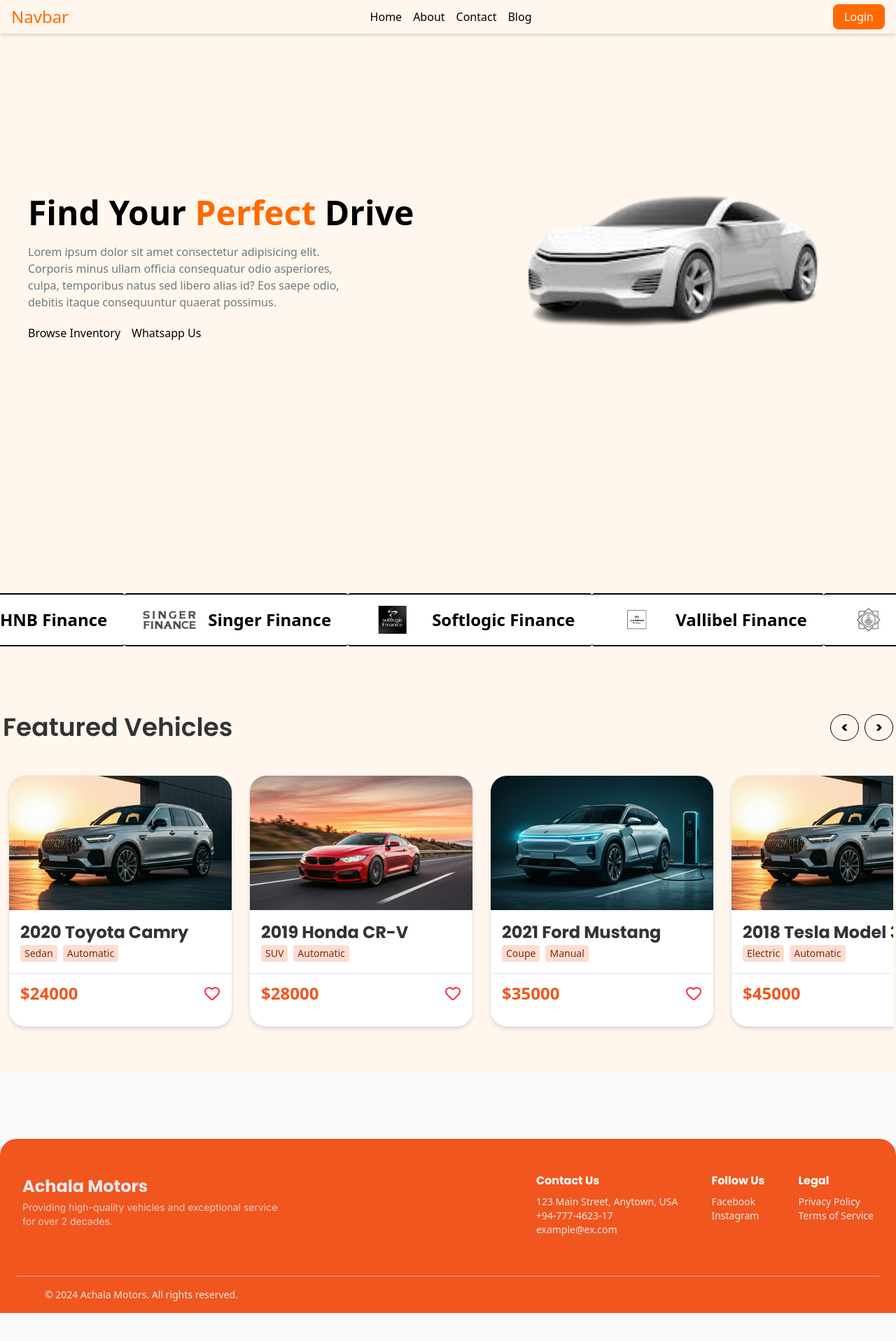
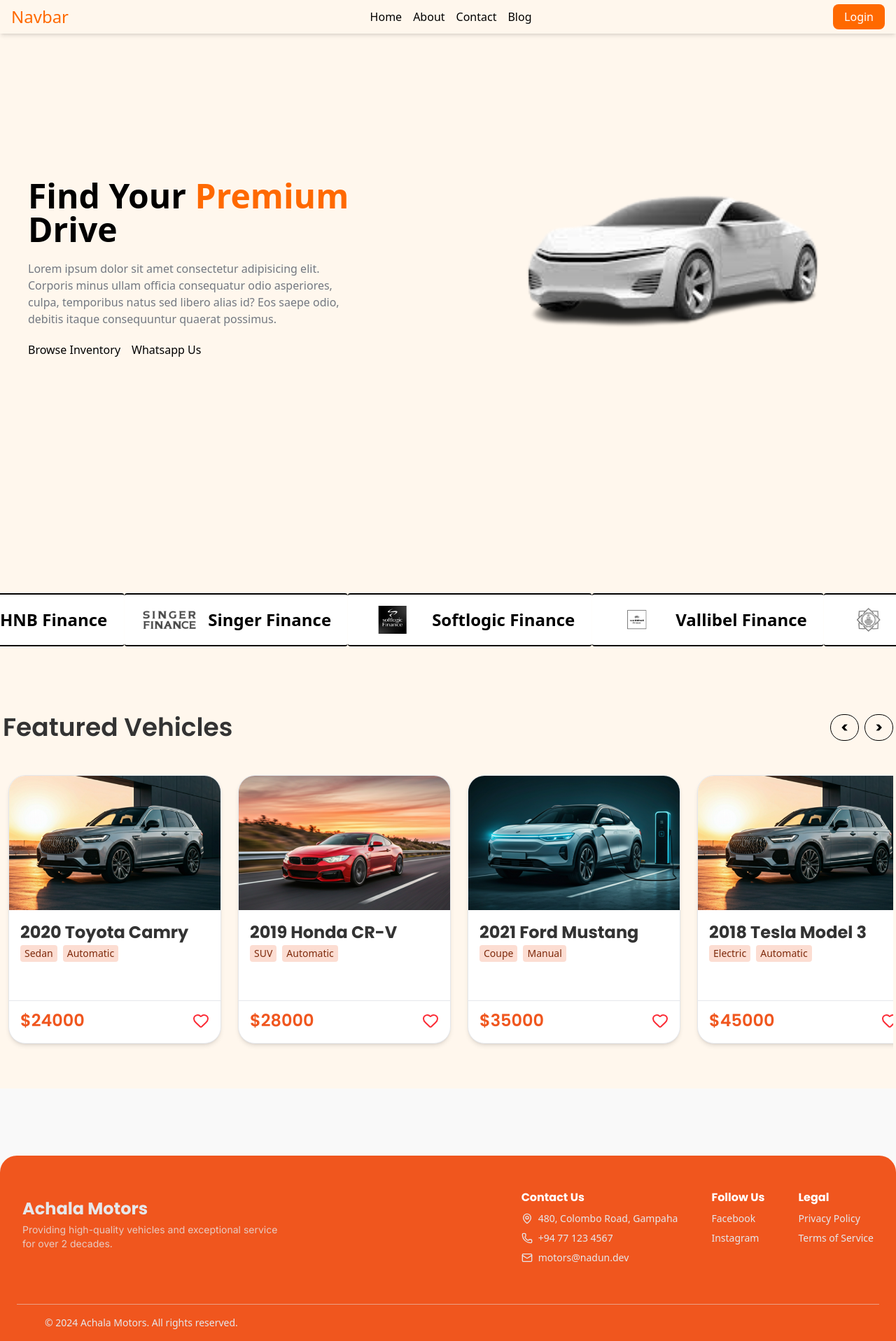
Before and after one commit to Thamidu-Nadun/vehicle-shop-freelance, a Next.js app in the folder apps/web/: page / in a window 1280 px wide. Shown: the whole page at 70% size. Before the commit the page ends 1877 px from the top, so only its background shows below. Built offline with nearby package versions, Linux system fonts and the light colour scheme; a web font is replaced by a local one.

Commit message:
feat: enhance FeatureCarCard styles, improve Footer component with icons, and add animated HeroTitle component

```diff
--- a/apps/web/Components/CarCard/FeatureCarCard.tsx
+++ b/apps/web/Components/CarCard/FeatureCarCard.tsx
@@ -15,7 +15,10 @@
   tags: string[];
 }) => {
   return (
-    <div className="w-80 max-w-sm h-90 shrink-0 rounded-3xl border border-gray-200 bg-white shadow-md hover:shadow-lg overflow-hidden">
+    <div
+      className="w-76 max-w-sm h-96 aspect-9/16 flex flex-col shrink-0 rounded-3xl border border-gray-200
+    bg-white shadow-md hover:shadow-lg overflow-hidden group hover:-translate-y-1 transition-all duration-300"
+    >
       <Image
         src={image}
         alt={name}
@@ -23,10 +26,11 @@
         height={200}
         className="h-48 w-full object-cover"
       />
+      <div className="flex-1 flex flex-col justify-between pb-1">
         <div className="px-4 py-4">
           <div className="flex items-center justify-between">
             <h2
-            className="font-poppins font-bold text-2xl"
+              className="font-poppins font-bold text-2xl group-hover:text-brand group-hover:underline hover:cursor-pointer transition-colors duration-300"
               aria-label={`car details for ${id}`}
             >
               {name}
@@ -44,10 +48,12 @@
           </div>
         </div>
         <div className="w-full flex items-center justify-between px-4 py-3 border-t border-gray-200">
-        <p className="text-brand text-2xl font-semibold">${price}</p>
+          <p className="text-brand text-2xl font-semibold font-poppins">
+            ${price}
+          </p>
           {/* <button
             className="bg-brand text-white hover:bg-brand/90
-        px-8 py-2 rounded-lg cursor-pointer transition-colors duration-300 font-medium"
+        px-4 py-2 rounded-lg cursor-pointer transition-colors duration-300 font-medium"
           >
             View Details
           </button> */}
@@ -59,6 +65,7 @@
           </button>
         </div>
       </div>
+    </div>
   );
 };
 
--- a/apps/web/Components/Footer/Footer.tsx
+++ b/apps/web/Components/Footer/Footer.tsx
@@ -1,17 +1,34 @@
+import { LucideIcon, Mail, MapPin, Phone } from "lucide-react";
+import Link from "next/link";
+import React from "react";
+
 type LinkSection = {
   sectionName: string;
   links: {
     name: string;
     url: string;
+    icon?: LucideIcon;
   }[];
 };
 const quickLinks: LinkSection[] = [
   {
     sectionName: "Contact Us",
     links: [
-      { name: "123 Main Street, Anytown, USA", url: "#" },
-      { name: "+94-777-4623-17", url: "#" },
-      { name: "example@ex.com", url: "#" },
+      {
+        name: "480, Colombo Road, Gampaha",
+        url: "#",
+        icon: MapPin,
+      },
+      {
+        name: "+94 77 123 4567",
+        url: "#",
+        icon: Phone,
+      },
+      {
+        name: "motors@nadun.dev",
+        url: "#",
+        icon: Mail,
+      },
     ],
   },
   {
@@ -53,9 +70,13 @@
                 {section.sectionName}
               </h3>
               <ul className="mt-2">
-                {section.links.map((link) => (
-                  <li key={link.name} className="text-sm text-gray-200">
-                    {link.name}
+                {section.links.map((link, idx) => (
+                  <li key={idx} className="mt-2">
+                    <FooterLink
+                      name={link.name}
+                      url={link.url}
+                      Icon={link.icon}
+                    />
                   </li>
                 ))}
               </ul>
@@ -72,4 +93,24 @@
   );
 };
 
+const FooterLink = ({
+  name,
+  url,
+  Icon,
+}: {
+  name: string;
+  url: string;
+  Icon: LucideIcon | undefined;
+}) => {
+  return (
+    <Link
+      href={url}
+      className="flex items-center gap-2 text-sm text-gray-200 hover:underline cursor-pointer hover:text-gray-100 hover:translate-x-1 transition-all duration-300"
+    >
+      {Icon && <Icon className="w-4 h-4" />}
+      {name}
+    </Link>
+  );
+};
+
 export default Footer;
--- a/apps/web/app/_home/FeatureCars.tsx
+++ b/apps/web/app/_home/FeatureCars.tsx
@@ -46,17 +46,43 @@
     tags: ["Electric", "Automatic"],
   },
 ];
+const sliderSettings = {
+  moveSpeed: 400, // Speed of the slide transition in milliseconds
+  autoSlideInterval: 3000, // Interval for automatic sliding in milliseconds
+  behavior: "smooth" as ScrollBehavior, // Scroll behavior for the slide transition
+};
 
 const FeatureCars = () => {
   const scrollRef = useRef<HTMLDivElement>(null);
   const scrollRight = (side: "left" | "right") => {
     if (scrollRef.current) {
       scrollRef.current.scrollBy({
-        left: side === "right" ? 300 : -300,
-        behavior: "smooth",
+        left:
+          side === "right"
+            ? sliderSettings.moveSpeed
+            : -sliderSettings.moveSpeed,
+        behavior: sliderSettings.behavior,
       });
     }
   };
+  // useEffect(() => {
+  //   const interval = setInterval(() => {
+  //     const el = scrollRef.current;
+  //     if (!el) return;
+
+  //     const isAtEnd = el.scrollLeft + el.clientWidth >= el.scrollWidth - 2;
+  //     if (isAtEnd) {
+  //       el.scrollTo({ left: 0, behavior: sliderSettings.behavior });
+  //     } else {
+  //       el.scrollBy({
+  //         left: sliderSettings.moveSpeed,
+  //         behavior: sliderSettings.behavior,
+  //       });
+  //     }
+  //   }, sliderSettings.autoSlideInterval);
+
+  //   return () => clearInterval(interval);
+  // }, []);
   return (
     <div className="w-full max-w-7xl mx-auto px-1 py-12">
       <div className="flex items-center justify-between">
--- a/apps/web/app/_home/Hero.tsx
+++ b/apps/web/app/_home/Hero.tsx
@@ -1,5 +1,7 @@
 import { Button } from "@repo/ui/button";
 import Image from "next/image";
+import HeroTitle from "./components/HeroTitle";
+
 const Hero = () => {
   return (
     <div className="w-full h-[calc(100vh-3rem)] bg-orange-50 text-black grid grid-cols-1 md:grid-cols-2">
@@ -8,9 +10,7 @@
       gap-5 px-10 -translate-y-10"
       >
         <div className="max-w-xl w-full">
-          <h2 className="text-5xl font-sans font-bold capitalize">
-            Find your <span className="text-orange-500">perfect</span> drive
-          </h2>
+          <HeroTitle />
         </div>
         <div>
           <p className="text-md text-gray-700/70 max-w-md">
--- /dev/null
+++ b/apps/web/app/_home/components/HeroTitle.tsx
@@ -0,0 +1,49 @@
+"use client";
+
+import { useEffect, useState } from "react";
+import { AnimatePresence, motion } from "motion/react";
+
+const words = [
+  "Perfect",
+  "Premium",
+  "Optimal",
+  "Supreme",
+  "Trusted",
+  "Quality",
+  "Refined",
+  "Elegant",
+  "Amazing",
+];
+const timeInterval = 3000; // 3 seconds
+
+const HeroTitle = () => {
+  const [currentIndex, setCurrentIndex] = useState(0);
+
+  useEffect(() => {
+    const interval = setInterval(() => {
+      setCurrentIndex((prev) => (prev + 1) % words.length);
+    }, timeInterval);
+
+    return () => clearInterval(interval);
+  }, [currentIndex]);
+  return (
+    <h2 className="text-5xl font-sans font-bold capitalize">
+      Find your{" "}
+      <AnimatePresence mode="wait">
+        <motion.span
+          key={currentIndex}
+          initial={{ y: 20, opacity: 0, rotateY: -40 }}
+          animate={{ y: 0, opacity: 1, rotateY: 0 }}
+          exit={{ y: -20, opacity: 0, rotateY: 40 }}
+          transition={{ duration: 0.3 }}
+          className="text-orange-500 inline-block w-[7ch] text-center"
+        >
+          {words[currentIndex]}
+        </motion.span>
+      </AnimatePresence>{" "}
+      drive
+    </h2>
+  );
+};
+
+export default HeroTitle;
--- a/apps/web/package.json
+++ b/apps/web/package.json
@@ -13,6 +13,7 @@
   "dependencies": {
     "@repo/ui": "workspace:*",
     "geist": "^1.7.1",
+    "motion": "^12.40.0",
     "next": "16.2.0",
     "react": "^19.2.0",
     "react-dom": "^19.1.0"
```
Also changed, not shown: 1 other file (tests, documents, lock files or other folders). Lines whose indentation alone changed are shown as unchanged.
